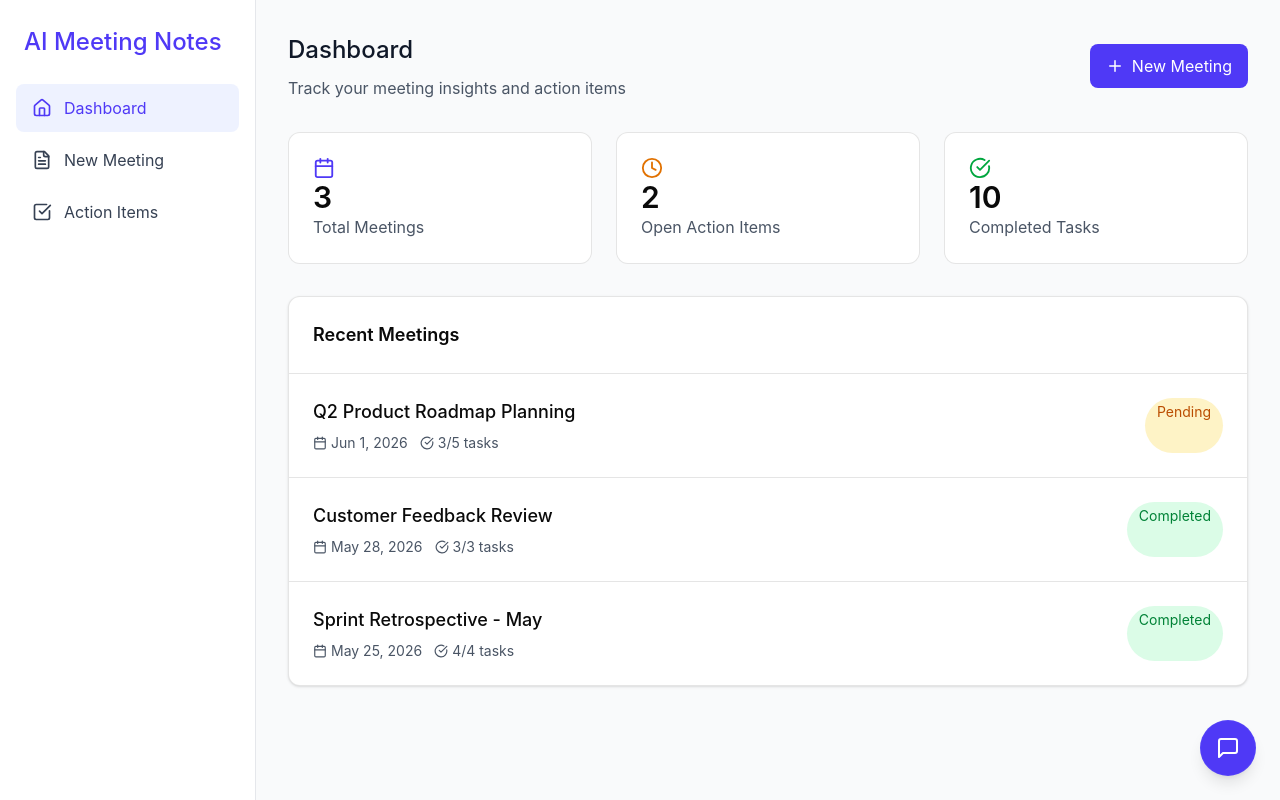
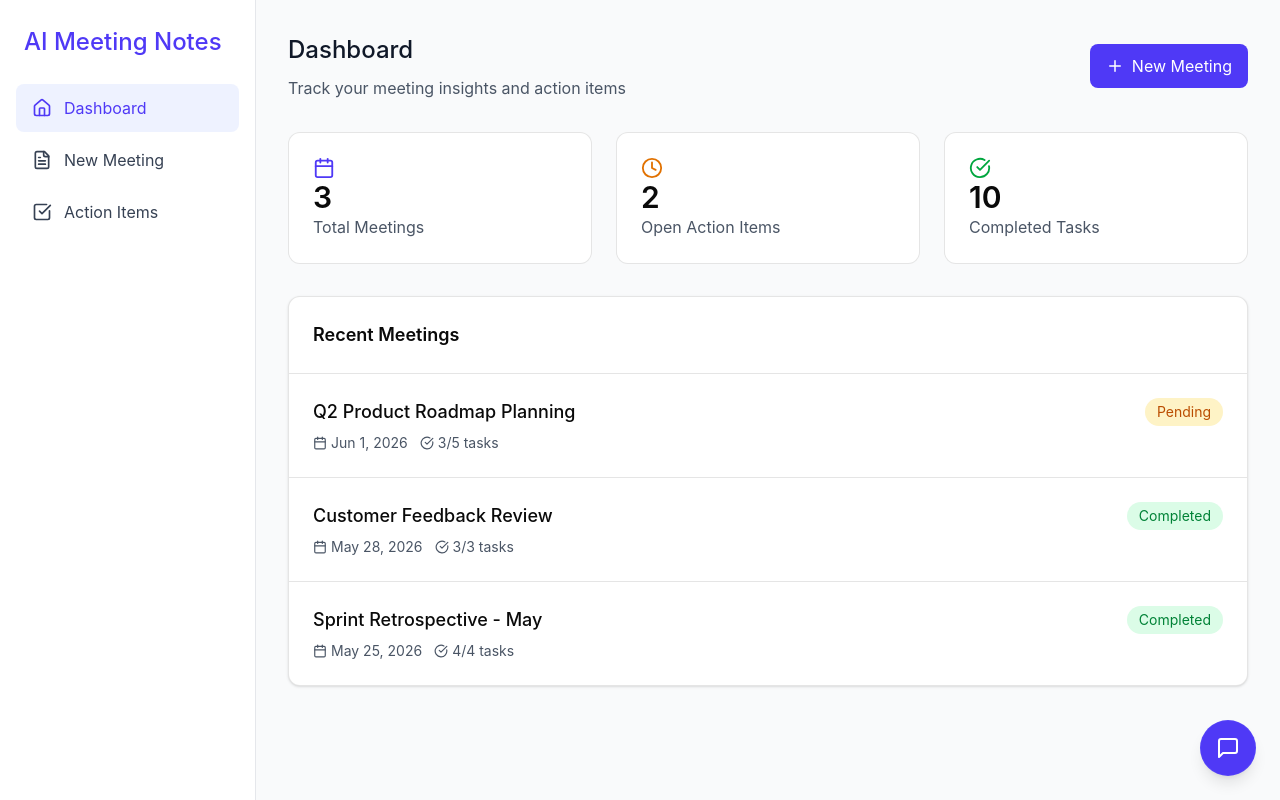
Before and after one commit to dejan-simonovski/notes-to-actions-frontend, a React (Vite) app: page /app in a window 1280 px wide. Built offline with nearby package versions, Linux system fonts and the light colour scheme.

Commit message:
wrap status badge

```diff
--- a/src/app/components/dashboard/DashboardPage.tsx
+++ b/src/app/components/dashboard/DashboardPage.tsx
@@ -86,7 +86,9 @@ export function Dashboard() {
                       </div>
                     </div>
                   </div>
-                  <StatusBadge status={meeting.status} />
+                  <div className="self-start sm:self-auto shrink-0">
+                    <StatusBadge status={meeting.status} />
+                  </div>
                 </div>
               </Link>
             ))}
```
